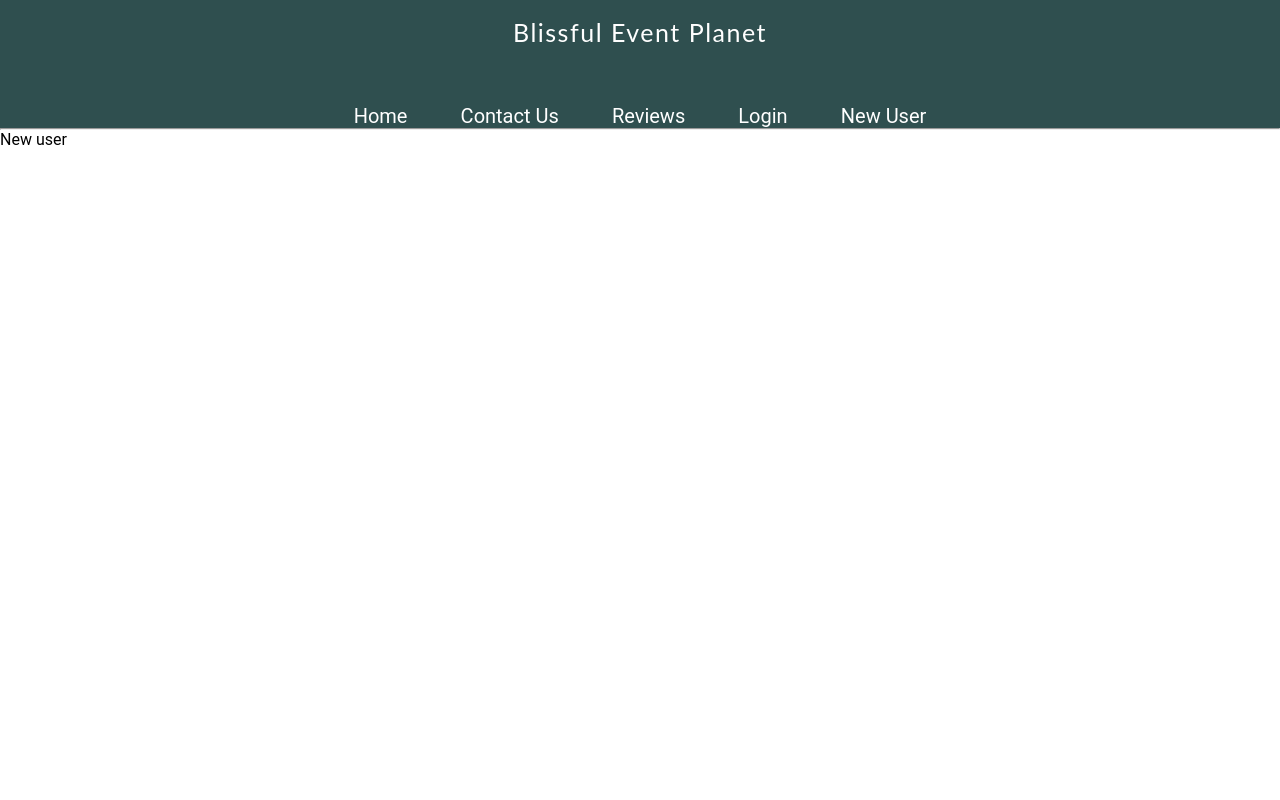
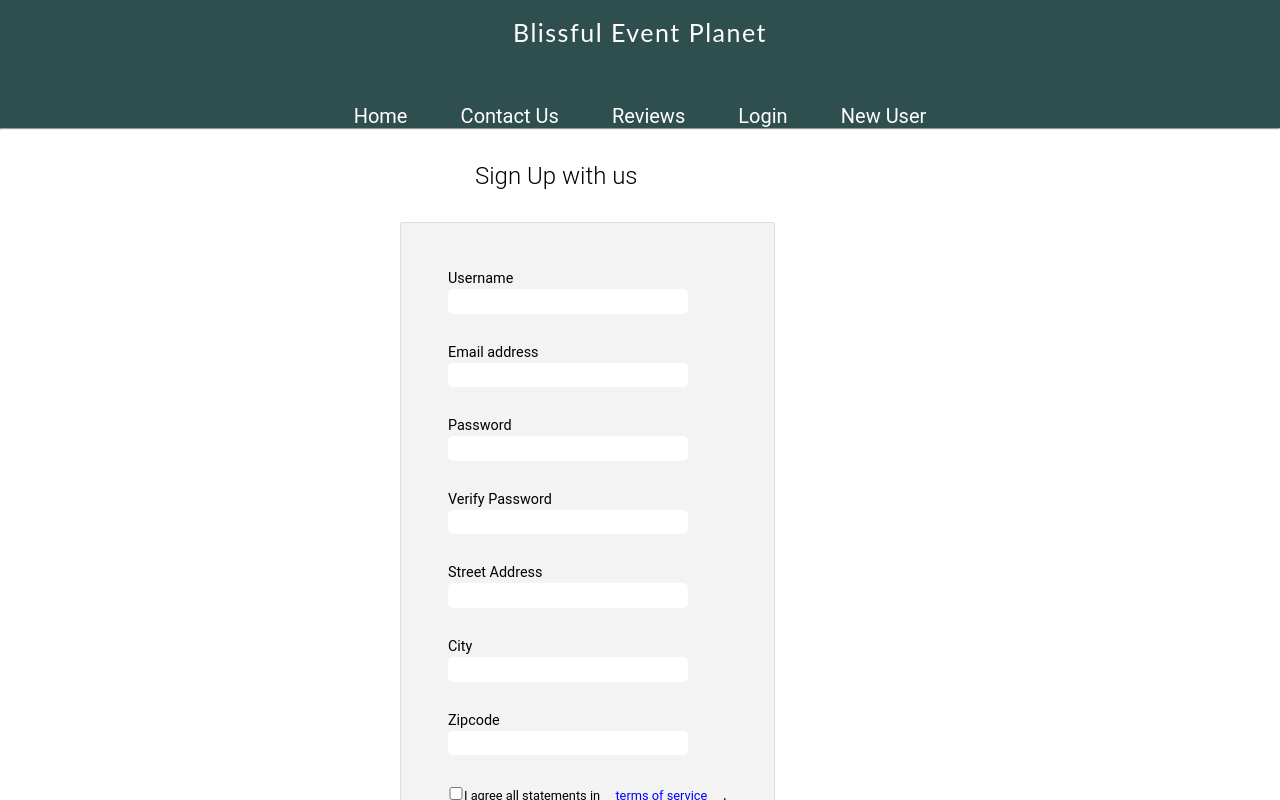
Before and after one commit to PrathimaGopal/CMPE280Project, a React (Create React App) app in the folder cmpe280-eventplanner/: page /newUser in a window 1280 px wide. Shown: the top 800 px of the page. Built offline with nearby package versions, Linux system fonts and the light colour scheme.

Commit message:
newuser page component added

```diff
--- a/cmpe280-eventplanner/src/frontend/pages/newuser.jsx
+++ b/cmpe280-eventplanner/src/frontend/pages/newuser.jsx
@@ -1,12 +1,84 @@
-import React from "react";
+import React, { useState } from "react";
 import "./styles.css";
 import NavBeforeLogin from "../components/navbarComponent/navBeforeLogin";
+import { Link, useNavigate } from "react-router-dom";
 
 export default function NewUser() {
+  const [userName, setUsername] = useState("")
+  const [email, setEmail] = useState("")
+  const [password, setPassword] = useState("")
+  const [verifyPassword, setVerifyPassword] = useState("")
+  const [address, setAddress] = useState("")
+  const [city, setCity] = useState("")
+  const [zipcode, setZipcode] = useState("")
+  const navigate = useNavigate();
+
+  // Handle Submit for the Form
+  const handleSubmit = (e) => {
+    e.preventDefault()
+    console.log(e)
+    const data = {
+      userName,
+      email,
+      password,
+      verifyPassword,
+      address,
+      city,
+      zipcode
+    }
+    console.log(data)
+    // Storing Data in Local Storage
+    const register = JSON.stringify(data);
+    localStorage.setItem("Registration", register)
+    navigate ("/login")
+  }
   return (
-    <div className="app">
+    <div>
       <NavBeforeLogin />
-      New user
-    </div>
+      <div className="text-center m-5-auto">
+        <h2 className="signUpWithUs">Sign Up with us</h2>
+        <form onSubmit={handleSubmit}>
+          <p>
+            <label>Username</label><br />
+            <input type="text" name="first_name" onChange={(e) => setUsername(e.target.value)} required />
+          </p>
+          <p>
+            <label>Email address</label><br />
+            <input type="email" name="email" onChange={(e) => setEmail(e.target.value)} required />
+          </p>
+          <p>
+            <label>Password</label><br />
+            <input type="password" name="password" onChange={(e) => setPassword(e.target.value)} required />
+          </p>
+          <p>
+            <label>Verify Password</label><br />
+            <input type="password" name="verifypassword" onChange={(e) => setVerifyPassword(e.target.value)} required />
+          </p>
+          <p>
+            <label>Street Address</label><br />
+            <input type="text" name="address" onChange={(e) => setAddress(e.target.value)} required />
+          </p>
+          <p>
+            <label>City</label><br />
+            <input type="text" name="city" onChange={(e) => setCity(e.target.value)} required />
+          </p>
+          <p>
+            <label>Zipcode</label><br />
+            <input type="text" name="zipcode" onChange={(e) => setZipcode(e.target.value)} required />
+          </p>
+          <p>
+            <input type="checkbox" name="checkbox" id="checkbox" required />
+            <span>I agree all statements in<a className="appLink" href="https://google.com" target="_blank" rel="noopener noreferrer">terms of service</a></span>.
+          </p>
+          <p>
+            <button id="sub_btn" type="submit">Register</button>
+
+          </p>
+        </form>
+        <footer>
+          <p><Link to="/" className="appLink">Back to Homepage</Link>.</p>
+        </footer>
+      </div>
+    </div >
   );
 }
--- a/cmpe280-eventplanner/src/frontend/pages/styles.css
+++ b/cmpe280-eventplanner/src/frontend/pages/styles.css
@@ -6,6 +6,11 @@
 
 .content{
     text-align: center;
+}
+
+.signUpWithUs {
+  position: relative;
+  left: 75px;
 }
 
 #logout{
```
